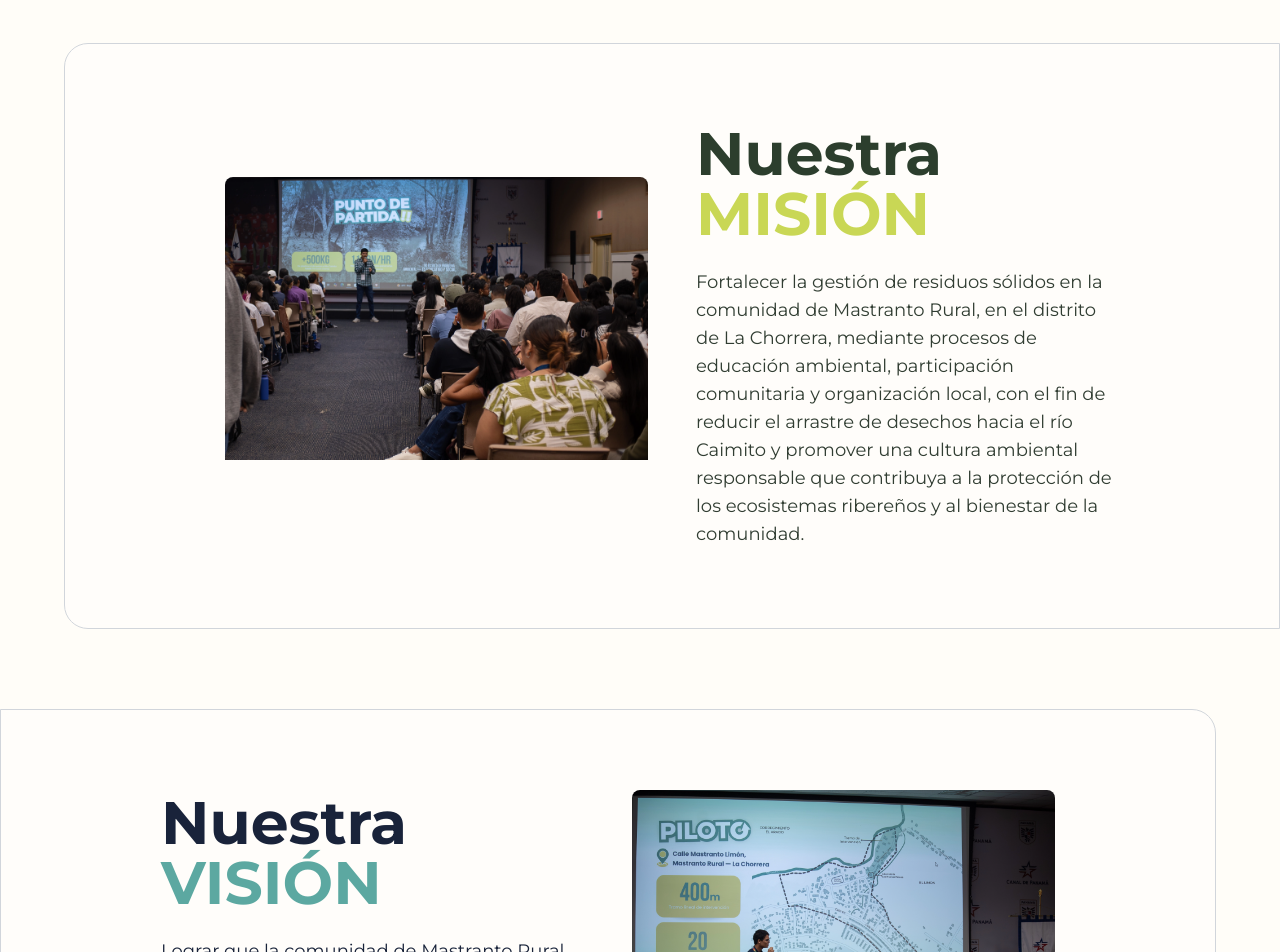
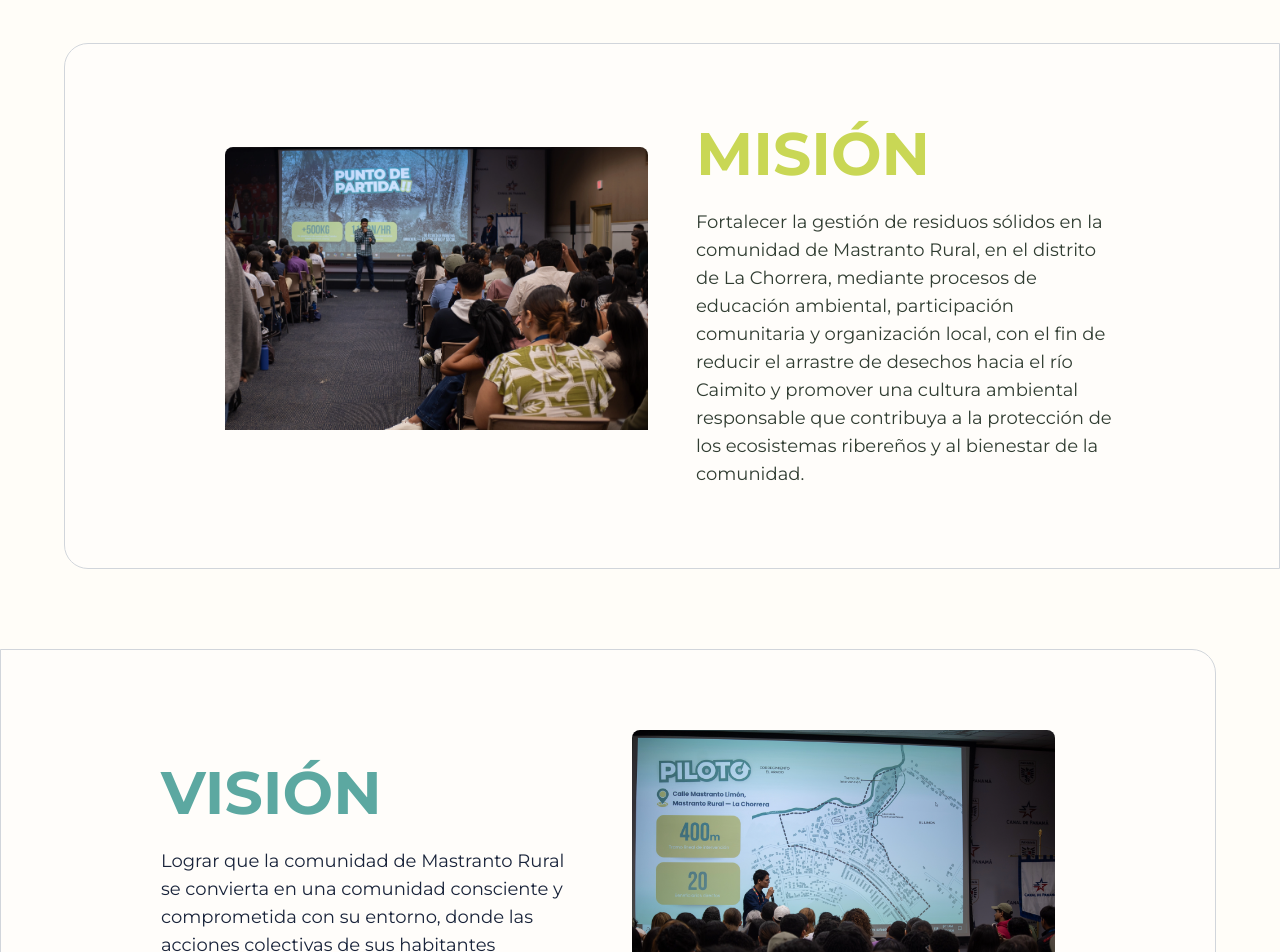
Before and after one commit to GP-schacht/Riova_Landing, a React (Vite) app: page / in a window 1280 px wide. Shown: the part 1640-2592 px from the top of the page. Built offline with nearby package versions, Linux system fonts and the light colour scheme.

Commit message:
🐛 fix: remove unnecessary text in AboutPy, Mision, and Vision sections for clarity

```diff
--- a/src/sections/about-py.jsx
+++ b/src/sections/about-py.jsx
@@ -25,7 +25,7 @@ export default function AboutPy() {
                         ${isInView ? 'animate-slide-in-left' : ' animate-slide-out-left'}`}
                     >
                         <h1 className="text-5xl  sm:text-6xl xl:text-8xl text-[#313d32] font-extrabold leading-tight">
-                            ¿QUIENES <span className="text-[#C9D755]">SOMOS?</span>?
+                            QUIENES <span className="text-[#C9D755]">SOMOS?</span>?
                         </h1>
                         <p className='text-[#313d32] text-base sm:text-lg leading-relaxed text-justify'>
                             Somos un grupo de 10 jovenes de la 7.ª edición del Laboratorio
--- a/src/sections/mision.jsx
+++ b/src/sections/mision.jsx
@@ -27,7 +27,6 @@ export default function Mision() {
                         `}
                     >
                         <h2 className="text-5xl xl:text-6xl font-bold text-[#2c3e2d] leading-tight">
-                            Nuestra{' '}
                             <span className="text-[#C9D755]">MISIÓN</span>
                         </h2>
                         <p className="text-[#313d32] text-base sm:text-lg leading-relaxed">
--- a/src/sections/vision.jsx
+++ b/src/sections/vision.jsx
@@ -26,7 +26,6 @@ export default function Mision() {
                         `}
                     >
                         <h2 className="text-5xl xl:text-6xl font-bold text-[#19233a] leading-tight">
-                            Nuestra{' '}
                             <span className="text-[#5CA8A1]">VISIÓN</span>
                         </h2>
                         <p className="text-[#19233a] text-base sm:text-lg leading-relaxed">
```
